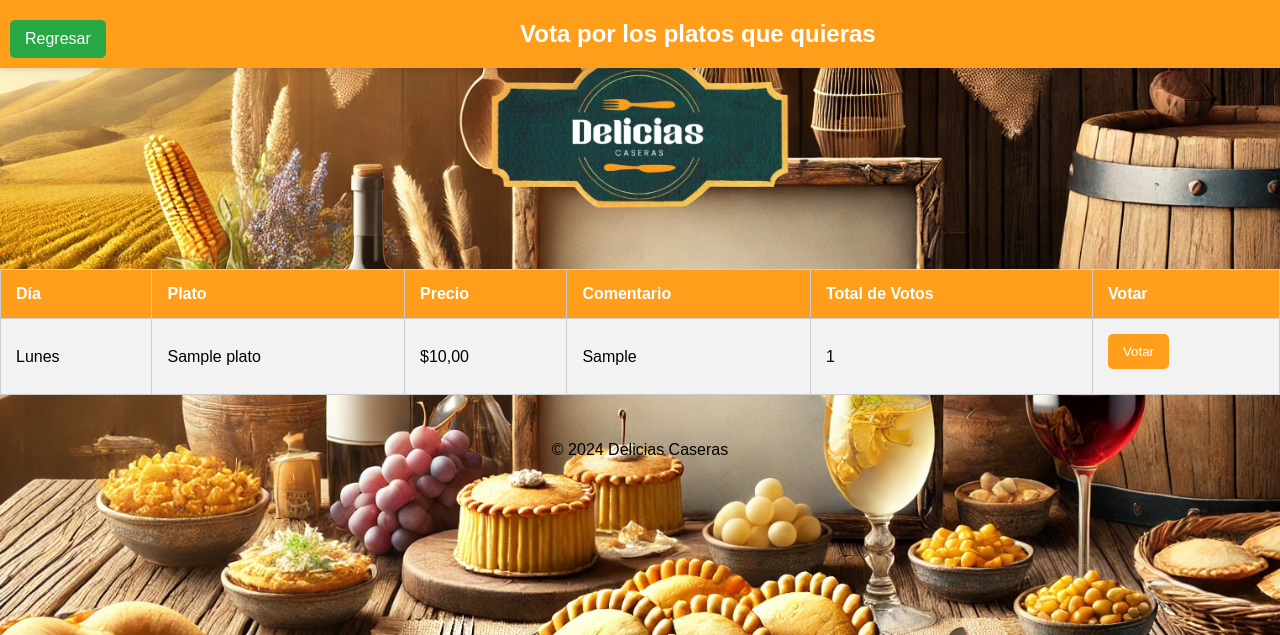
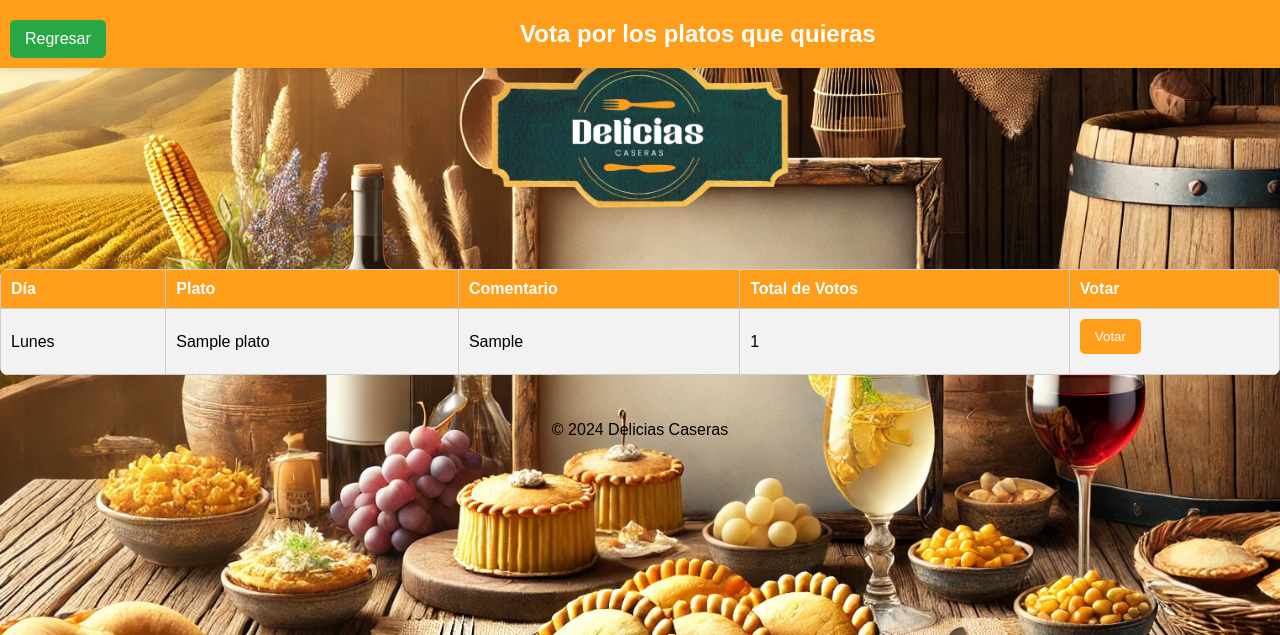
Before and after one commit to daigopez/GRUPO1_F, a Django app: page /platos/semanales/ in a window 1280 px wide. Shown: the top 635 px of the page. Run offline with Django 5.2, Linux system fonts and the light colour scheme; tables that the repository leaves empty hold one stand-in row (values such as "Sample post"); some libraries are stand-ins or nearby versions.

Commit message:
Votacion_platos_responsivo
Se deja responsiva la votación de platos

```diff
--- a/comercio/templates/comercio/platosemana.html
+++ b/comercio/templates/comercio/platosemana.html
@@ -1,4 +1,8 @@
 {% extends 'comercio/base.html' %}
+
+{% block head %}
+    <meta name="viewport" content="width=device-width, initial-scale=1.0">
+{% endblock %}
 
 {% block content %}
 <style>
@@ -21,11 +27,14 @@
         margin: 20px 0;
         background-color: rgba(255, 255, 255, 0.8);
         border-radius: 8px;
+        overflow: hidden;
+        word-wrap: break-word;
     }
     th, td {
-        padding: 15px;
+        padding: 10px;
         text-align: left;
         border: 1px solid #ccc;
+        overflow-wrap: break-word;
     }
     th {
         background-color: #ff9e1b;
@@ -72,7 +120,6 @@
     <tr>
         <th>Día</th>
         <th>Plato</th>
-        <th>Precio</th>
         <th>Comentario</th>
         {% if user.is_staff %}
         <th>Acciones</th>
@@ -82,18 +129,17 @@
     </tr>
     {% for plato_semanal in platos_semanales %}
     <tr>
-        <td>{{ plato_semanal.dia }}</td>
-        <td>{{ plato_semanal.plato.nombre }}</td>
-        <td>${{ plato_semanal.plato.precio }}</td>
-        <td>{{ plato_semanal.comentario }}</td>
+        <td data-label="Día">{{ plato_semanal.dia }}</td>
+        <td data-label="Plato">{{ plato_semanal.plato.nombre }}</td>
+        <td data-label="Comentario">{{ plato_semanal.comentario }}</td>
         {% if user.is_staff %}
-        <td>
+        <td data-label="Acciones">
             <a href="{% url 'editar_plato_semanal' plato_semanal.pk %}">Editar</a>
             <a href="{% url 'eliminar_plato_semanal' plato_semanal.pk %}">Eliminar</a>
         </td>
         {% endif %}
-        <td>{{ plato_semanal.total_votos }} </td>
-        <td>
+        <td data-label="Total de Votos">{{ plato_semanal.total_votos }}</td>
+        <td data-label="Votar">
             <form action="{% url 'votar_plato_semanal' plato_semanal.pk %}" method="post">
                 {% csrf_token %}
                 <button type="submit">Votar</button>
```
Also changed, not shown: other parts of comercio/templates/comercio/platosemana.html (+41 -0 lines), comercio/templates/comercio/plato_semanal_form.html (+40 -11 lines), media/platos/descarga_eqet0UG.jpeg (added), media/platos/imagen_2024-11-11_200131376.png (added).
